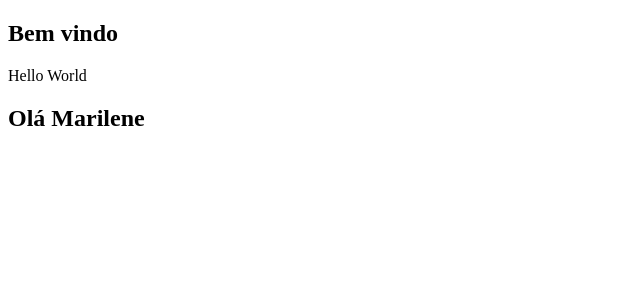
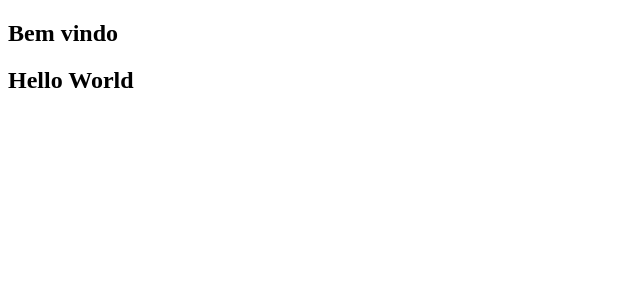
Before and after one commit to Israel-Ferreira/next-spring, a Next.js app in the folder vendas-app/: page / in a window 1280 px wide. Shown: the top 300 px of the page, without its empty margins (0-640 px from the left). Built offline with nearby package versions, Linux system fonts and the light colour scheme.

Commit message:
remove useless code

```diff
--- a/vendas-app/src/components/meu-componente.tsx
+++ b/vendas-app/src/components/meu-componente.tsx
@@ -17,8 +17,7 @@ const MeuComponente : React.FC =  () => {
 
     return (
         <div className="MeuComponente">
-            <p>{message}</p>
-            <Mensagem mensagem="Olá Marilene" />
+            <Mensagem mensagem={message} />
         </div>
     )
 }
```
